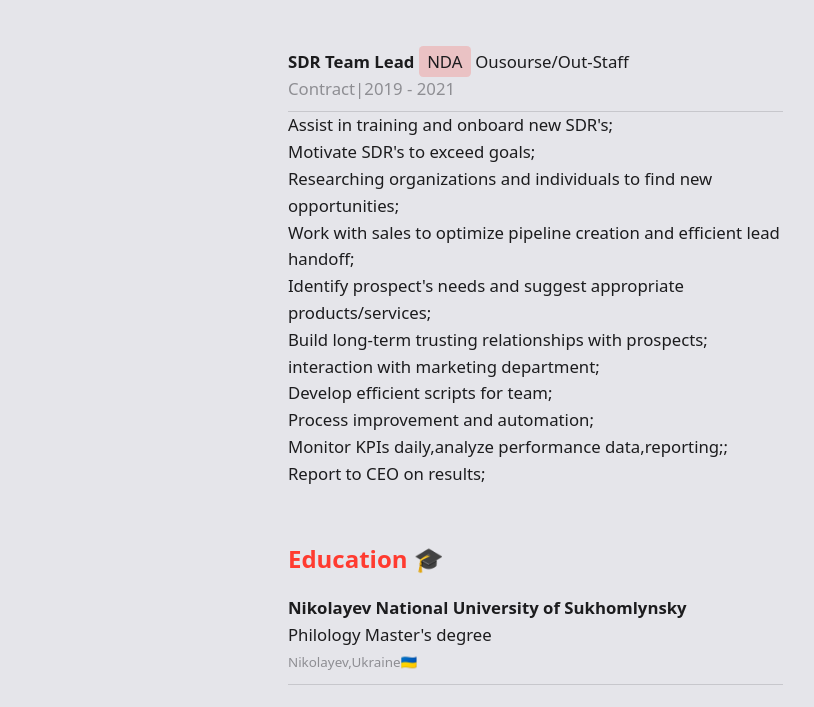
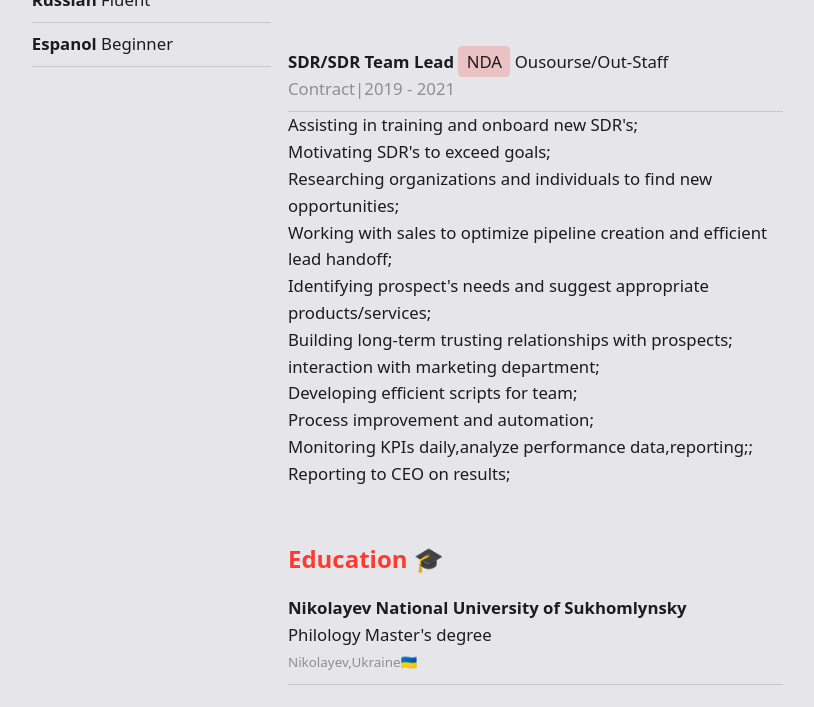
Before and after one commit to Millenium3000/SDR_, a plain HTML site: page index.html in a window 1280 px wide. Shown: the part 1457-2164 px from the top of the page, without its empty margins (241-1055 px from the left). Drawn offline with nearby package versions, Linux system fonts and the light colour scheme.

Commit message:
3rd commit

```diff
--- a/index.html
+++ b/index.html
@@ -56,14 +56,15 @@
 
 <main class="l-wrapper">
   <div class="grid__col grid__col--1-of-3">
-    <h4 class="u-text--primary">Contact</h4>
+    <!-- <h4 class="u-text--primary">Contact</h4> -->
     <ul class="c-list">
       <!-- <li class="c-list__item"><a class="c-list__link" href="#" target="_blank" ><i class="c-list__icon" data-feather="link"> </i>https://www.clippings.me</a></li> -->
-      <li class="c-list__item"><a class="c-list__link" href="#"><i class="c-list__icon" data-feather="mail"> </i>tshapedteam@gmail.com</a></li>
-      <!-- <li class="c-list__item"><a class="c-list__link" href="#">
+      <!-- <li class="c-list__item"><a class="c-list__link" href="#"><i class="c-list__icon" data-feather="mail"> </i>tshapedteam@gmail.com</a></li> -->
+    </ul>
 
 
-    </ul>
+
+
     <h4 class="u-text--primary">Soft Skills✨</h4>
     <!-- <h5 class="u-text--secondary">Soft Skills</h5> -->
     <ul class="c-list">
@@ -77,11 +78,12 @@
       <li class="c-list__item">Conflict solving</li>
 
     </ul>
-    <!-- <h4 class="u-text--primary">Technical Skills</h4>
+
+    <h4 class="u-text--primary">Technical Skills</h4>
     <ul class="c-list">
       <li class="c-list__item">HTML5, CSS3, SASS, JS, SQL</li>
       <li class="c-list__item">Bootstrap4, WebPack, NPM</li>
-    </ul> -->
+    </ul>
     <h4 class="u-text--primary">Tools🛠</h4>
 
     <ul class="c-list">
@@ -162,19 +164,19 @@
 <!-- 3rd position -->
 
 <ul class="c-list">
-  <li class="c-list__item"><strong>SDR Team Lead</strong> <a href="#">NDA</a> Ousourse/Out-Staff<br/>
+  <li class="c-list__item"><strong>SDR/SDR Team Lead</strong> <a href="#">NDA</a> Ousourse/Out-Staff<br/>
     <span class="u-text--secondary">Contract|2019 - 2021</span>
-      <li>Assist in training and onboard new SDR's;</li>
-      <li>Motivate SDR's to exceed goals;</li>
+      <li>Assisting in training and onboard new SDR's;</li>
+      <li>Motivating SDR's to exceed goals;</li>
       <li>Researching organizations and individuals to find new opportunities;</li>
-      <li>Work with sales to optimize pipeline creation and efficient lead handoff;</li>
-      <li>Identify prospect's needs and suggest appropriate products/services;</li>
-      <li>Build long-term trusting relationships with prospects;</li>
+      <li>Working with sales to optimize pipeline creation and efficient lead handoff;</li>
+      <li>Identifying prospect's needs and suggest appropriate products/services;</li>
+      <li>Building long-term trusting relationships with prospects;</li>
       <li>interaction with marketing department;</li>
-      <li>Develop efficient scripts for team;</li>
+      <li>Developing efficient scripts for team;</li>
       <li>Process improvement and automation;</li>
-      <li>Monitor KPIs daily,analyze performance data,reporting;;</li>
-      <li>Report to CEO on results;</li>
+      <li>Monitoring KPIs daily,analyze performance data,reporting;;</li>
+      <li>Reporting to CEO on results;</li>
      </li>
   <br>
 </ul>
@@ -208,10 +210,11 @@
         <li>Digital marketing/Genesis;</li>
         <li>BRAND FATHER/Andriy Fedoriv;</li>
         <li>ABM Marketing/ABM Expert;</li>
-        <li>How to sell creatives/BANDA;</li>
+        <li>How to sell creatives/BANDA Agency;</li>
         <li>Neuromarketing/Katerina Ilchenko;</li>
         <li>Aggressive sales in the B2B market/Max Golubev;</li>
         <li>Extreme negotiations/Max Golubev;</li>
+        <li>Sales Negotiation/LinkedIn Learning</li>
 
     </ul>
     <h4 class="u-text--primary">Hobbies 🥋</h4>
```
